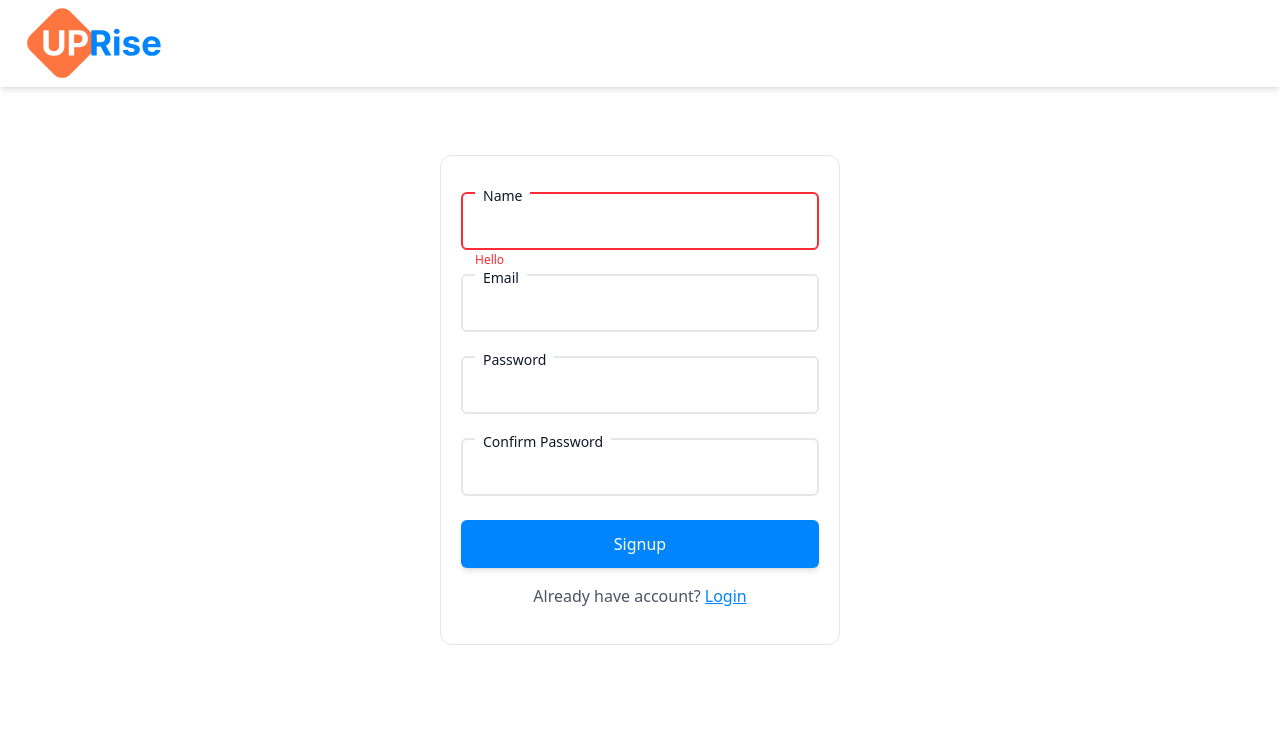
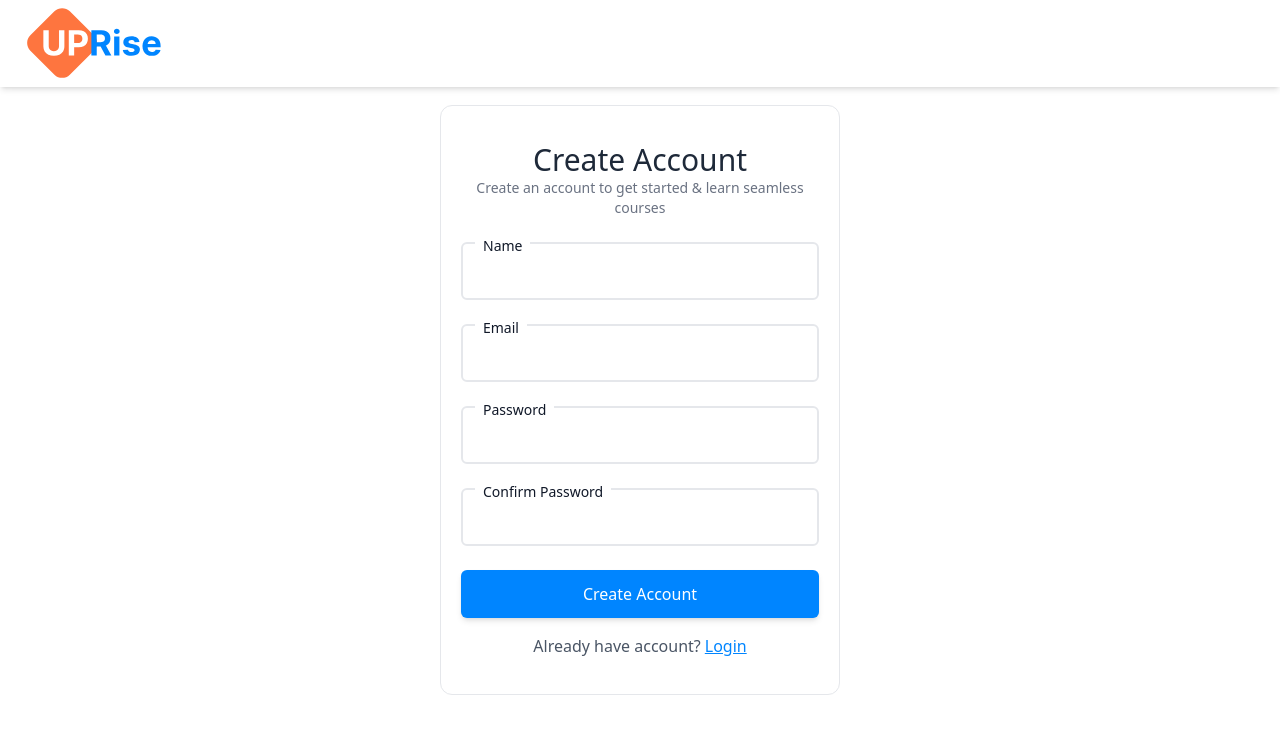
Before and after one commit to habib610/uprise-nxt, a Next.js app: page /registration in a window 1280 px wide. Shown: the top 734 px of the page. Built offline with nearby package versions, Linux system fonts and the light colour scheme.

Commit message:
login-and-registration-custom-validator-added

```diff
--- a/src/app/(auth)/login/page.tsx
+++ b/src/app/(auth)/login/page.tsx
@@ -1,18 +1,48 @@
+"use client";
+import AuthHead from "@/components/auth/AuthHead";
 import AuthInfo from "@/components/auth/AuthInfo";
 import Input from "@/components/ui/Input";
+import { EmailAndPasswordData, ValidationErrors } from "@/types/auth";
+import { validateLogin } from "@/utils";
+import { FormEvent, useState } from "react";
 
 const LoginPage = () => {
+    const [errors, setErrors] = useState<ValidationErrors>({});
+
+    const handleSubmit = (e: FormEvent<HTMLFormElement>) => {
+        e.preventDefault();
+
+        const formData = new FormData(e.currentTarget);
+        const data: EmailAndPasswordData = {
+            email: formData.get("email") as string,
+            password: formData.get("password") as string,
+        };
+
+        const validationErrors = validateLogin(data);
+        setErrors(validationErrors);
+
+        if (Object.keys(validationErrors).length === 0) {
+        }
+    };
     return (
         <section className="container mx-auto min-h-screen flex justify-center items-center">
             <div className="auth-card">
-                <form className="flex flex-col gap-6" action="">
+                <AuthHead
+                    title="Log In"
+                    subtitle="Enter your email and password to continue learning"
+                />
+                <form
+                    onSubmit={handleSubmit}
+                    className="flex flex-col gap-6"
+                    action=""
+                >
                     <Input
                         placeholder="email"
                         name="email"
                         id="email"
                         type="email"
                         label="Email"
-                        required
+                        error={errors.email}
                     />
                     <Input
                         label="Password"
@@ -20,7 +50,7 @@ const LoginPage = () => {
                         name="password"
                         id="password"
                         type="password"
-                        required
+                        error={errors.password}
                     />
                     <button className="btn-primary">Login</button>
                 </form>
--- a/src/app/(auth)/registration/page.tsx
+++ b/src/app/(auth)/registration/page.tsx
@@ -1,27 +1,47 @@
+"use client";
+import AuthHead from "@/components/auth/AuthHead";
 import AuthInfo from "@/components/auth/AuthInfo";
 import Input from "@/components/ui/Input";
-import { FormEvent } from "react";
+import { RegistrationData, ValidationErrors } from "@/types/auth";
+import { validateRegistration } from "@/utils";
+import { FormEvent, useState } from "react";
 
 const RegistrationPage = () => {
-    const handleSubmit = (e: FormEvent) => {
-        console.log(e.currentTarget);
+    const [errors, setErrors] = useState<ValidationErrors>({});
+
+    const handleSubmit = (e: FormEvent<HTMLFormElement>) => {
+        e.preventDefault();
+
+        const formData = new FormData(e.currentTarget);
+        const data: RegistrationData = {
+            name: formData.get("name") as string,
+            email: formData.get("email") as string,
+            password: formData.get("password") as string,
+            confirmPassword: formData.get("confirmPassword") as string,
+        };
+
+        const validationErrors = validateRegistration(data);
+        setErrors(validationErrors);
+
+        if (Object.keys(validationErrors).length === 0) {
+        }
     };
+
     return (
         <section className="container mx-auto min-h-screen flex justify-center items-center">
             <div className="auth-card">
-                <form
-                    onSubmit={handleSubmit}
-                    className="flex flex-col gap-6"
-                    action=""
-                >
+                <AuthHead
+                    title="Create Account"
+                    subtitle="Create an account to get started  & learn seamless courses"
+                />
+                <form onSubmit={handleSubmit} className="flex flex-col gap-6">
                     <Input
                         placeholder="name"
                         name="name"
                         id="name"
-                        type="name"
+                        type="text"
                         label="Name"
-                        required
-                        error="Hello"
+                        error={errors.name}
                     />
                     <Input
                         placeholder="email"
@@ -29,7 +49,7 @@ const RegistrationPage = () => {
                         id="email"
                         type="email"
                         label="Email"
-                        required
+                        error={errors.email}
                     />
                     <Input
                         label="Password"
@@ -37,18 +57,18 @@ const RegistrationPage = () => {
                         name="password"
                         id="password"
                         type="password"
-                        required
+                        error={errors.password}
                     />
                     <Input
                         label="Confirm Password"
                         placeholder="confirm password"
                         name="confirmPassword"
                         id="confirmPassword"
-                        type="confirmPassword"
-                        required
+                        type="password"
+                        error={errors.confirmPassword}
                     />
                     <button type="submit" className="btn-primary">
-                        Signup
+                        Create Account
                     </button>
                 </form>
                 <AuthInfo isNewUser={true} />
--- /dev/null
+++ b/src/components/auth/AuthHead.tsx
@@ -0,0 +1,12 @@
+import { AuthHeadData } from "@/types/auth";
+
+const AuthHead = ({ title, subtitle }: AuthHeadData) => {
+    return (
+        <div className="text-center mb-6">
+            <h1 className="text-3xl text-gray-800 font-medium">{title}</h1>
+            <p className="text-gray-500 text-sm">{subtitle}</p>
+        </div>
+    );
+};
+
+export default AuthHead;
--- /dev/null
+++ b/src/constants/regex.ts
@@ -0,0 +1,2 @@
+export const emailRegEx: RegExp =
+    /^(([^<>()[\]\.,;:\s@\"]+(\.[^<>()[\]\.,;:\s@\"]+)*)|(\".+\"))@(([^<>()[\]\.,;:\s@\"]+\.)+[^<>()[\]\.,;:\s@\"]{2,})$/i;
--- a/src/types/auth.d.ts
+++ b/src/types/auth.d.ts
@@ -4,3 +4,21 @@ export type InputProps = InputHTMLAttributes<HTMLInputElement> & {
     label: string;
     error?: string;
 };
+
+export interface EmailAndPasswordData {
+    email: string;
+    password: string;
+}
+export interface RegistrationData extends EmailAndPasswordData {
+    name: string;
+    confirmPassword: string;
+}
+
+export interface ValidationErrors {
+    [key: string]: string;
+}
+
+export type AuthHeadData = {
+    title: string;
+    subtitle: string;
+};
--- /dev/null
+++ b/src/utils/index.ts
@@ -0,0 +1,53 @@
+import { emailRegEx } from "@/constants/regex";
+import {
+    EmailAndPasswordData,
+    RegistrationData,
+    ValidationErrors,
+} from "@/types/auth";
+
+export const validateRegistration = (
+    data: RegistrationData
+): ValidationErrors => {
+    const errors: ValidationErrors = {};
+
+    if (!data.name.trim()) {
+        errors.name = "Name is required";
+    } else if (data.name.length < 2) {
+        errors.name = "Name must be at least 2 characters";
+    }
+
+    if (!data.email.trim()) {
+        errors.email = "Email is required";
+    } else if (emailRegEx.test(data.email)) {
+        errors.email = "Invalid email format";
+    }
+
+    if (!data.password) {
+        errors.password = "Password is required";
+    } else if (data.password.length < 6) {
+        errors.password = "Password must be at least 6 characters";
+    }
+
+    if (data.confirmPassword !== data.password) {
+        errors.confirmPassword = "Passwords do not match";
+    }
+
+    return errors;
+};
+
+export const validateLogin = (data: EmailAndPasswordData): ValidationErrors => {
+    const errors: ValidationErrors = {};
+
+    if (!data.email.trim()) {
+        errors.email = "Email is required";
+    } else if (emailRegEx.test(data.email)) {
+        errors.email = "Invalid email format";
+    }
+
+    if (!data.password) {
+        errors.password = "Password is required";
+    } else if (data.password.length < 6) {
+        errors.password = "Password must be at least 6 characters";
+    }
+    return errors;
+};
```
